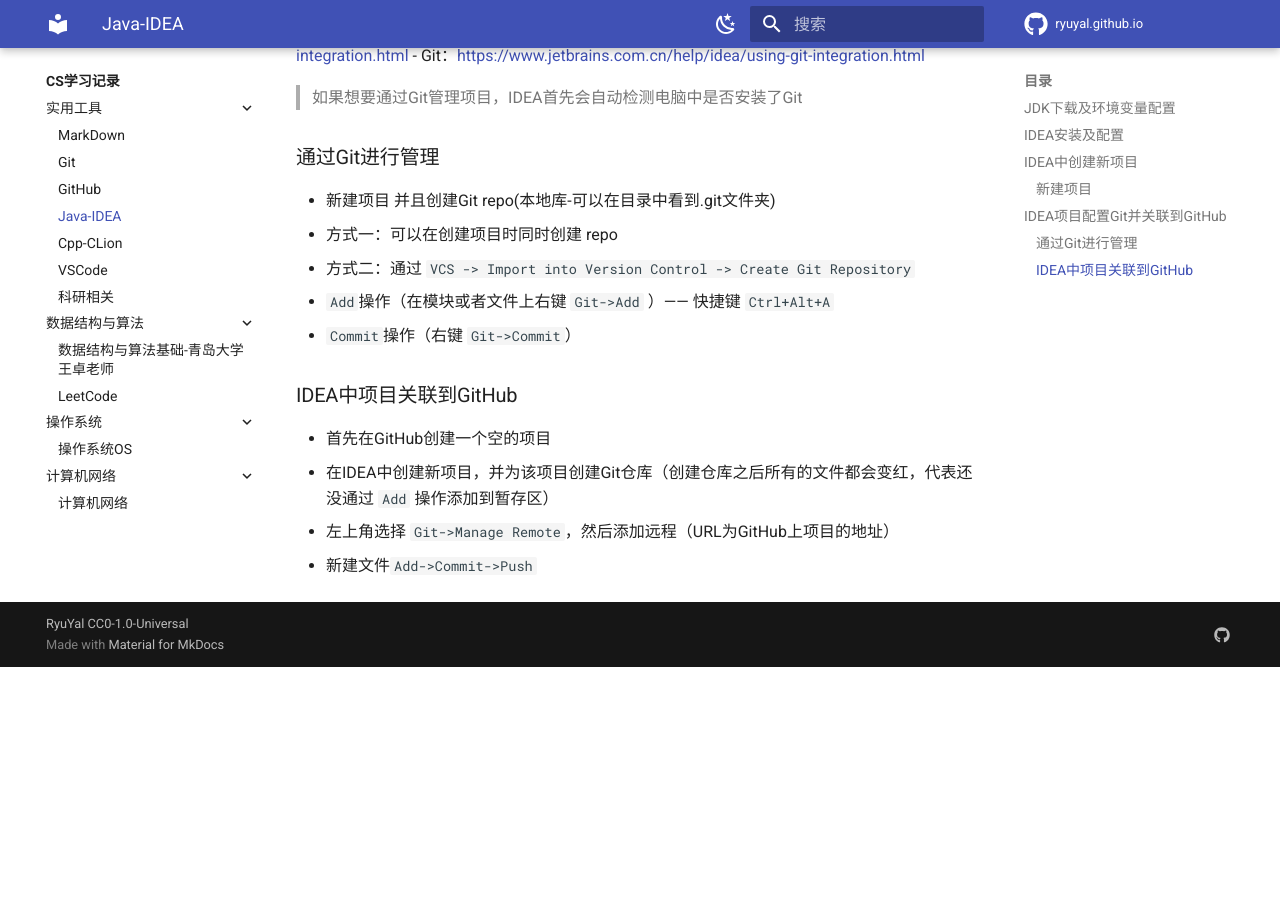
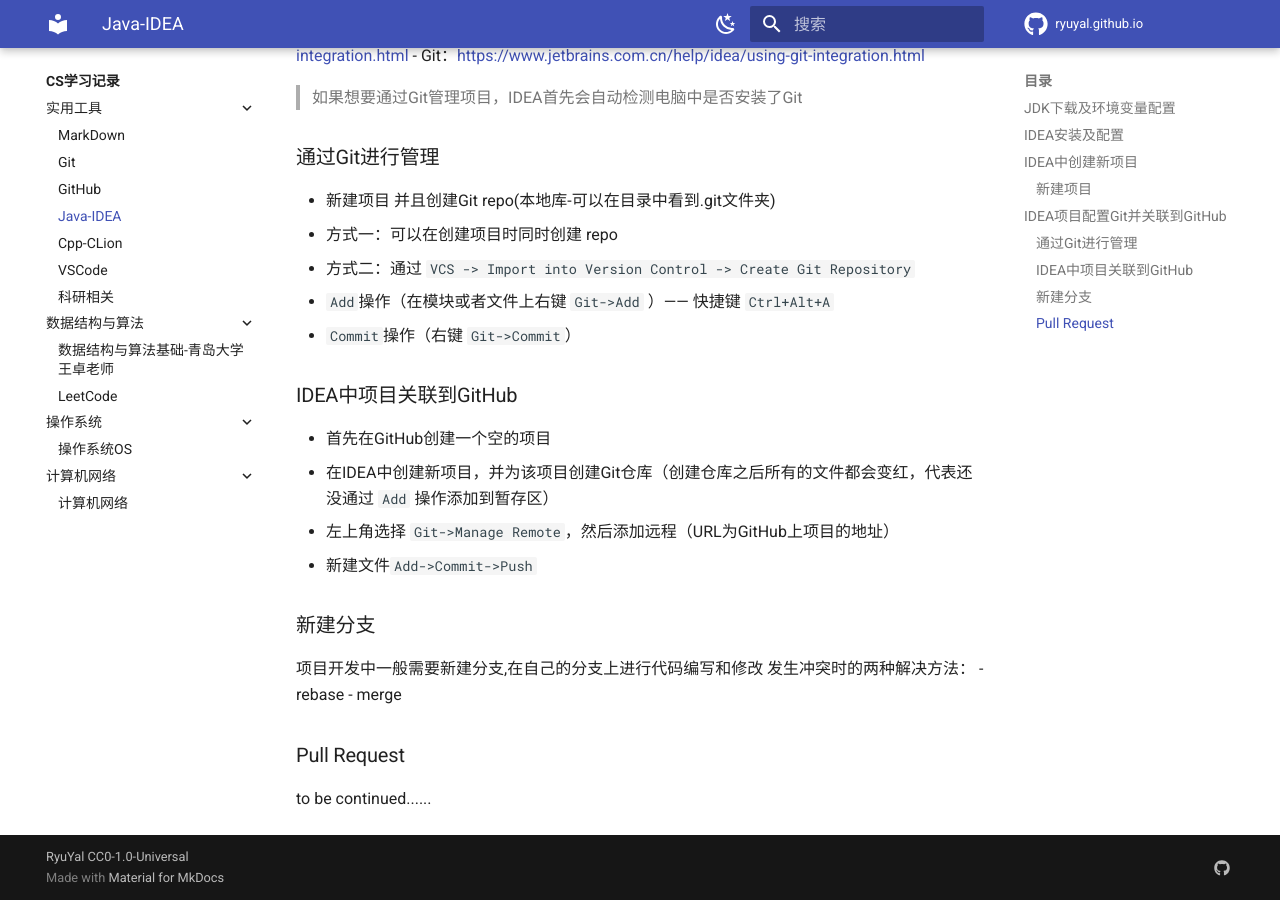
Before and after one commit to ryuyal/ryuyal.github.io, an MkDocs documentation site: the page built from docs/CS/Tools/idea.md, in a window 1280 px wide and 900 px high, scrolled down 1514 px. Built offline with MkDocs 1.6.1 and Material for MkDocs 9.7.7, drawn with Linux system fonts in a browser that asks for light colours; comment, search, counter and statistics services are not loaded; before the commit the page ends 2181 px from its top, so only the background shows below that.

Commit message:
update 0423 words

```diff
--- a/docs/CS/Tools/idea.md
+++ b/docs/CS/Tools/idea.md
@@ -68,3 +68,12 @@
 - 在IDEA中创建新项目，并为该项目创建Git仓库（创建仓库之后所有的文件都会变红，代表还没通过 `Add` 操作添加到暂存区）
 - 左上角选择 `Git->Manage Remote`，然后添加远程（URL为GitHub上项目的地址）
 - 新建文件`Add->Commit->Push`
+
+### 新建分支
+项目开发中一般需要新建分支,在自己的分支上进行代码编写和修改
+发生冲突时的两种解决方法：
+- rebase
+- merge
+
+### Pull Request
+to be continued......
```
Also changed, not shown: docs/ENGLISH/Words/screenshot/20230423.jpg.
